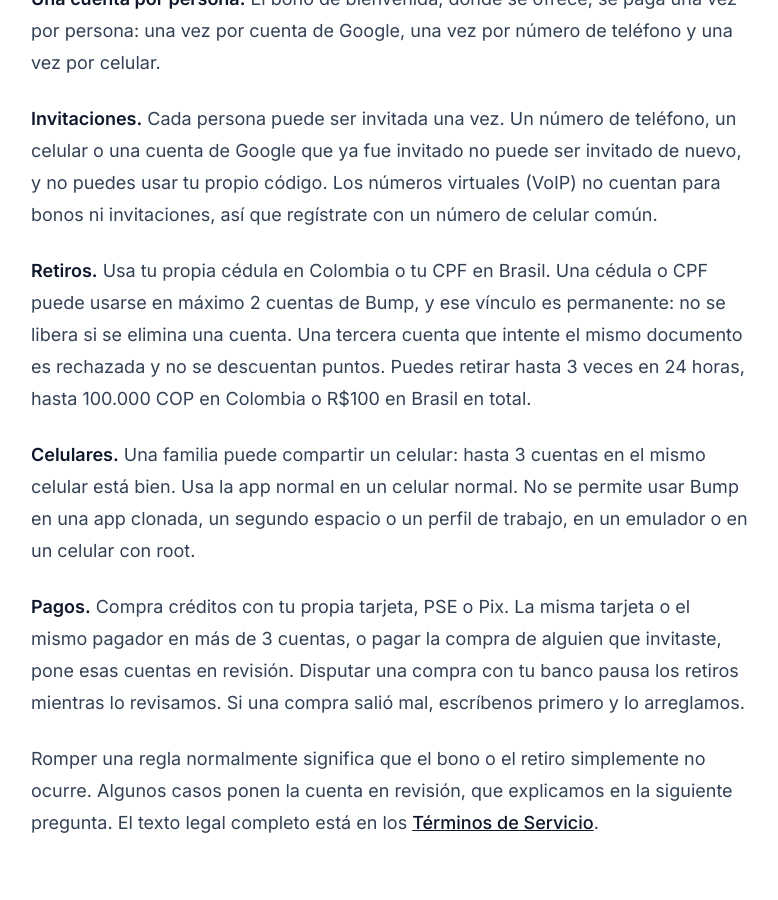
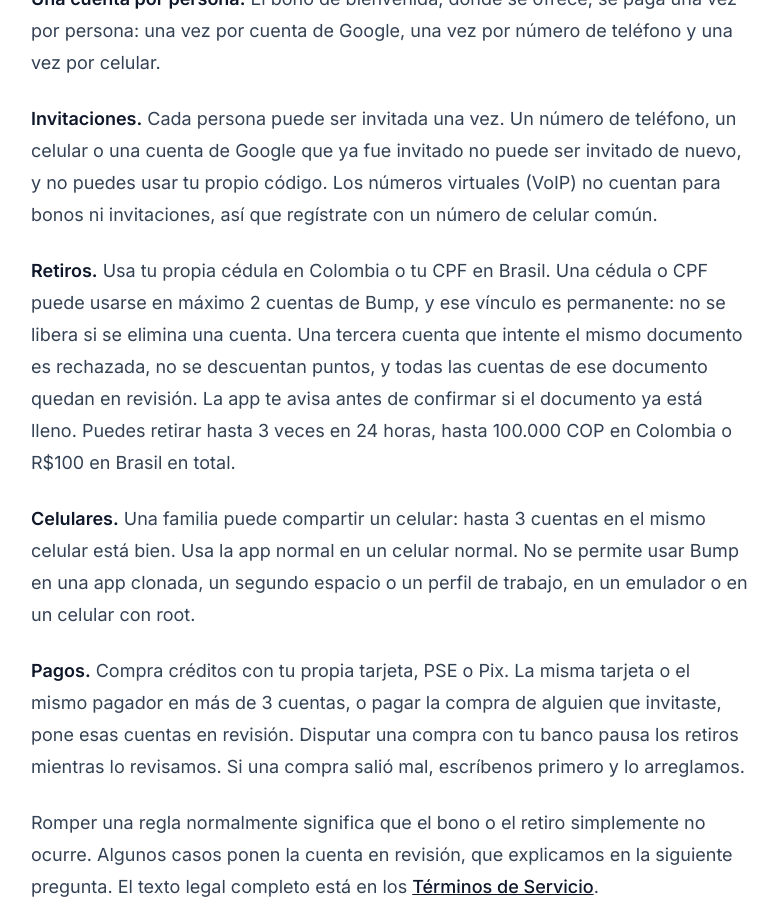
Before and after one commit to BumpApp/bumpapp.github.io, a Jekyll site: the page built from es/faq/index.md, in a window 1280 px wide and 900 px high, scrolled down 3749 px. Shown: the whole window, without its empty margins (249-1027 px from the left). Built offline with Jekyll 4.4.1, drawn with Linux system fonts in a browser that asks for light colours.

Commit message:
FAQ: a full CPF or cédula puts its accounts under review
Co-Authored-By: Claude Fable 5.2 <noreply@anthropic.com>

```diff
--- a/_data/faq/en.yml
+++ b/_data/faq/en.yml
@@ -66,7 +66,7 @@
 
     **Invites.** Each person can be invited once. A phone number, a phone or a Google account that has already been invited cannot be invited again, and you cannot use your own code. Virtual (VoIP) phone numbers do not count for bonuses or invites, so sign up with an ordinary mobile number.
 
-    **Cash-outs.** Use your own CPF in Brazil or cédula in Colombia. One CPF or cédula can be used by at most 2 Bump accounts, and that link is permanent: it does not free up if an account is deleted. A third account that tries the same document is refused and no points are taken. You can cash out up to 3 times in 24 hours, up to R$100 in Brazil or 100,000 COP in Colombia in total.
+    **Cash-outs.** Use your own CPF in Brazil or cédula in Colombia. One CPF or cédula can be used by at most 2 Bump accounts, and that link is permanent: it does not free up if an account is deleted. A third account that tries the same document is refused, no points are taken, and all the accounts on that document are put under review. The app tells you before you confirm if a document is already full. You can cash out up to 3 times in 24 hours, up to R$100 in Brazil or 100,000 COP in Colombia in total.
 
     **Phones.** A family can share one phone: up to 3 accounts on the same phone is fine. Use the normal app on a normal phone. Bump inside a cloned app, a second space or a work profile, on an emulator or on a rooted phone is not allowed.
 
--- a/_data/faq/es.yml
+++ b/_data/faq/es.yml
@@ -66,7 +66,7 @@
 
     **Invitaciones.** Cada persona puede ser invitada una vez. Un número de teléfono, un celular o una cuenta de Google que ya fue invitado no puede ser invitado de nuevo, y no puedes usar tu propio código. Los números virtuales (VoIP) no cuentan para bonos ni invitaciones, así que regístrate con un número de celular común.
 
-    **Retiros.** Usa tu propia cédula en Colombia o tu CPF en Brasil. Una cédula o CPF puede usarse en máximo 2 cuentas de Bump, y ese vínculo es permanente: no se libera si se elimina una cuenta. Una tercera cuenta que intente el mismo documento es rechazada y no se descuentan puntos. Puedes retirar hasta 3 veces en 24 horas, hasta 100.000 COP en Colombia o R$100 en Brasil en total.
+    **Retiros.** Usa tu propia cédula en Colombia o tu CPF en Brasil. Una cédula o CPF puede usarse en máximo 2 cuentas de Bump, y ese vínculo es permanente: no se libera si se elimina una cuenta. Una tercera cuenta que intente el mismo documento es rechazada, no se descuentan puntos, y todas las cuentas de ese documento quedan en revisión. La app te avisa antes de confirmar si el documento ya está lleno. Puedes retirar hasta 3 veces en 24 horas, hasta 100.000 COP en Colombia o R$100 en Brasil en total.
 
     **Celulares.** Una familia puede compartir un celular: hasta 3 cuentas en el mismo celular está bien. Usa la app normal en un celular normal. No se permite usar Bump en una app clonada, un segundo espacio o un perfil de trabajo, en un emulador o en un celular con root.
 
--- a/_data/faq/pt.yml
+++ b/_data/faq/pt.yml
@@ -66,7 +66,7 @@
 
     **Convites.** Cada pessoa pode ser convidada uma vez. Um número de telefone, um celular ou uma conta Google que já foi convidado não pode ser convidado de novo, e você não pode usar o seu próprio código. Números virtuais (VoIP) não valem para bônus nem convites, então cadastre-se com um número de celular comum.
 
-    **Saques.** Use o seu próprio CPF no Brasil ou a sua cédula na Colômbia. Um CPF ou cédula pode ser usado por no máximo 2 contas do Bump, e esse vínculo é permanente: ele não é liberado se uma conta for excluída. Uma terceira conta que tentar o mesmo documento é recusada e nenhum ponto é descontado. Você pode sacar até 3 vezes em 24 horas, até R$100 no Brasil ou 100.000 COP na Colômbia no total.
+    **Saques.** Use o seu próprio CPF no Brasil ou a sua cédula na Colômbia. Um CPF ou cédula pode ser usado por no máximo 2 contas do Bump, e esse vínculo é permanente: ele não é liberado se uma conta for excluída. Uma terceira conta que tentar o mesmo documento é recusada, nenhum ponto é descontado, e todas as contas desse documento entram em análise. O app avisa antes de você confirmar se o documento já está cheio. Você pode sacar até 3 vezes em 24 horas, até R$100 no Brasil ou 100.000 COP na Colômbia no total.
 
     **Celulares.** Uma família pode dividir um celular: até 3 contas no mesmo celular, tudo bem. Use o app normal em um celular normal. Não é permitido usar o Bump em app clonado, segundo espaço ou perfil de trabalho, em emulador ou em celular com root.
 
```
